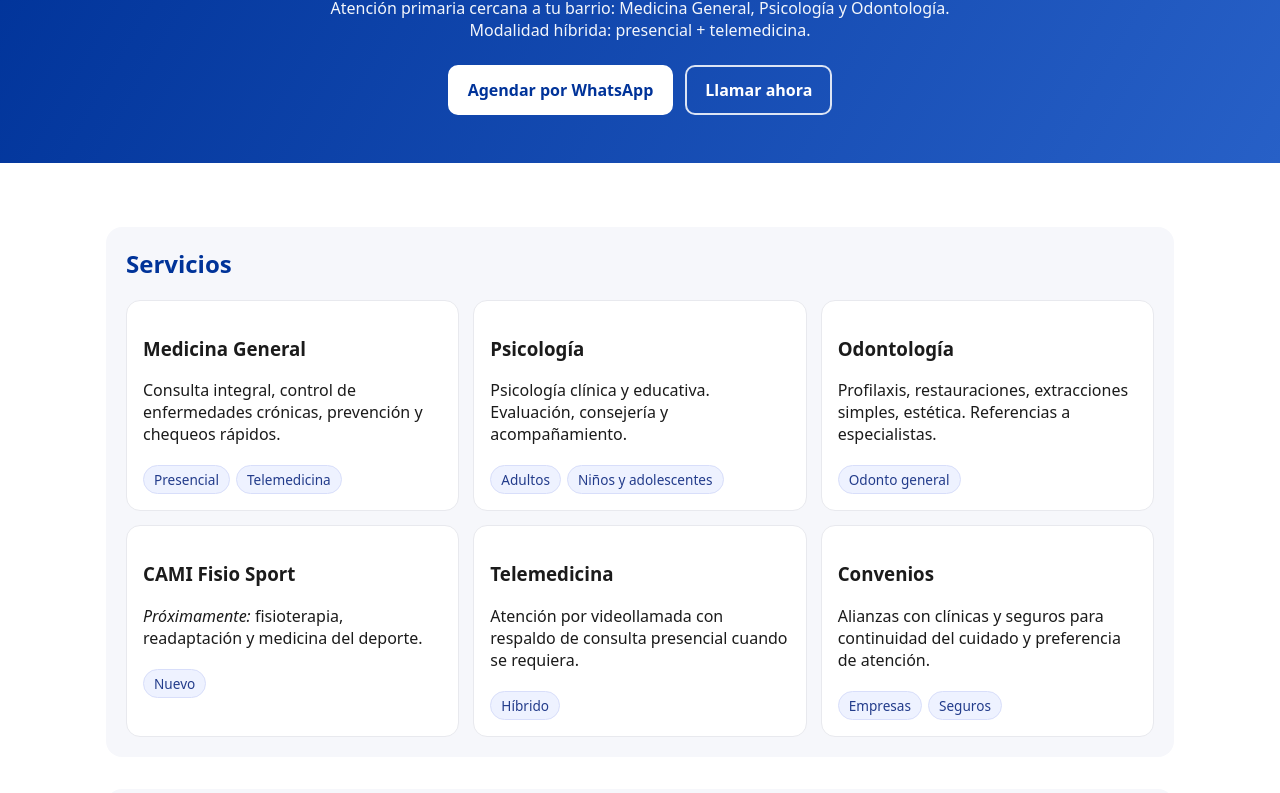
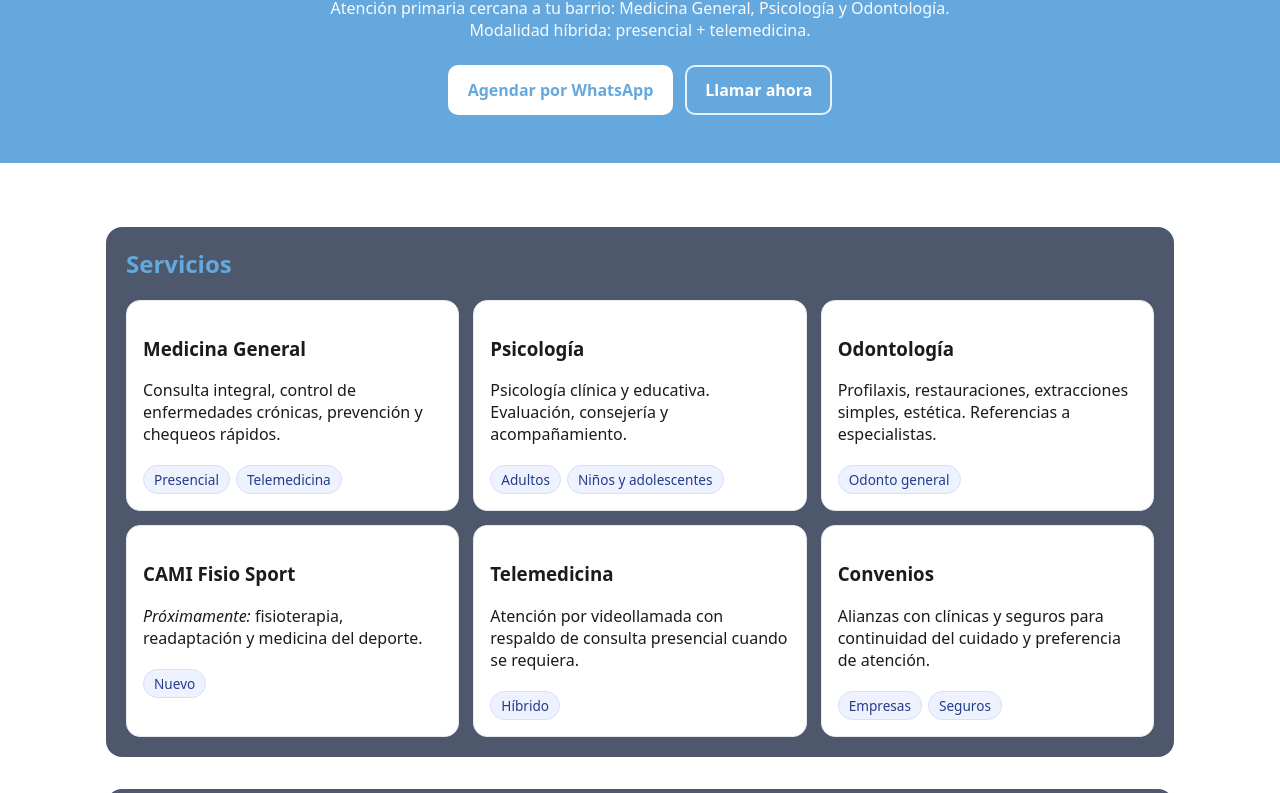
Before and after one commit to camicentromedico/cami-site, a plain HTML site: page index.html in a window 1280 px wide. Shown: the part 104-897 px from the top of the page. Drawn offline with Linux system fonts and the light colour scheme.

Commit message:
Update index.html

```diff
--- a/index.html
+++ b/index.html
@@ -6,9 +6,9 @@
   <title>CAMI – Centro de Atención Médica Integral</title>
   <meta name="description" content="Atención médica de primer nivel en Loja: medicina general, psicología y odontología. Telemedicina y consultas presenciales.">
   <style>
-    :root{--azul:#003399;--rojo:#c80000;--gris:#f6f7fb;}
+    :root{--azul:#65a8dd;--rojo:#85cfc6;--gris:#4e586c;}
     *{box-sizing:border-box}body{margin:0;font-family:system-ui,-apple-system,Segoe UI,Roboto,Ubuntu,'Helvetica Neue',Arial,'Noto Sans',sans-serif;color:#1b1b1b;background:#fff}
-    header{background:linear-gradient(120deg,var(--azul),#2760c7);color:#fff;padding:48px 20px;text-align:center}
+    header{background:linear-gradient(120deg,var(--azul),#65a8dd);color:#fff;padding:48px 20px;text-align:center}
     header h1{margin:0;font-size:2rem;letter-spacing:0.3px}
     header p{margin:10px auto 24px;max-width:700px;opacity:.95}
     .cta{display:inline-flex;gap:12px;flex-wrap:wrap;justify-content:center}
```
